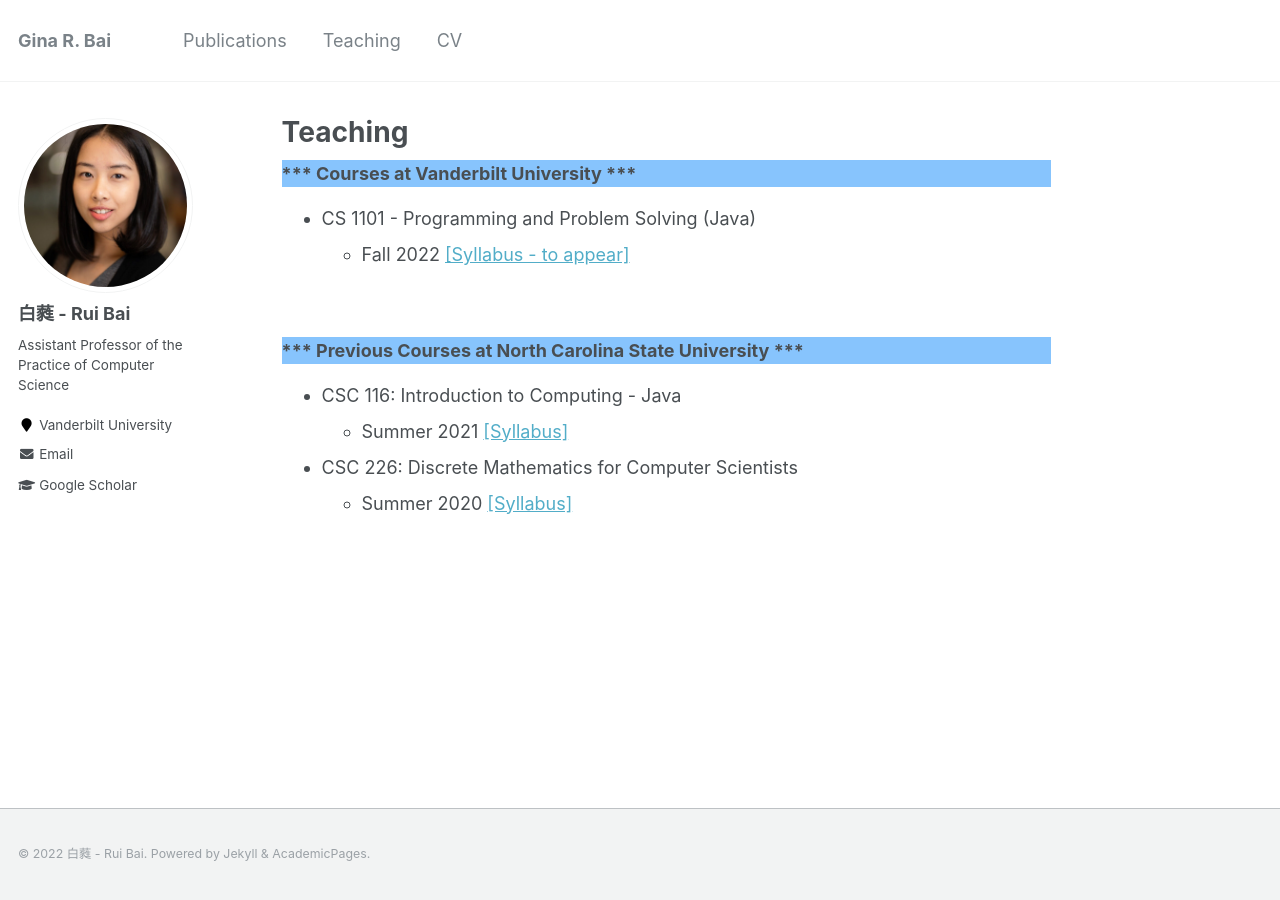
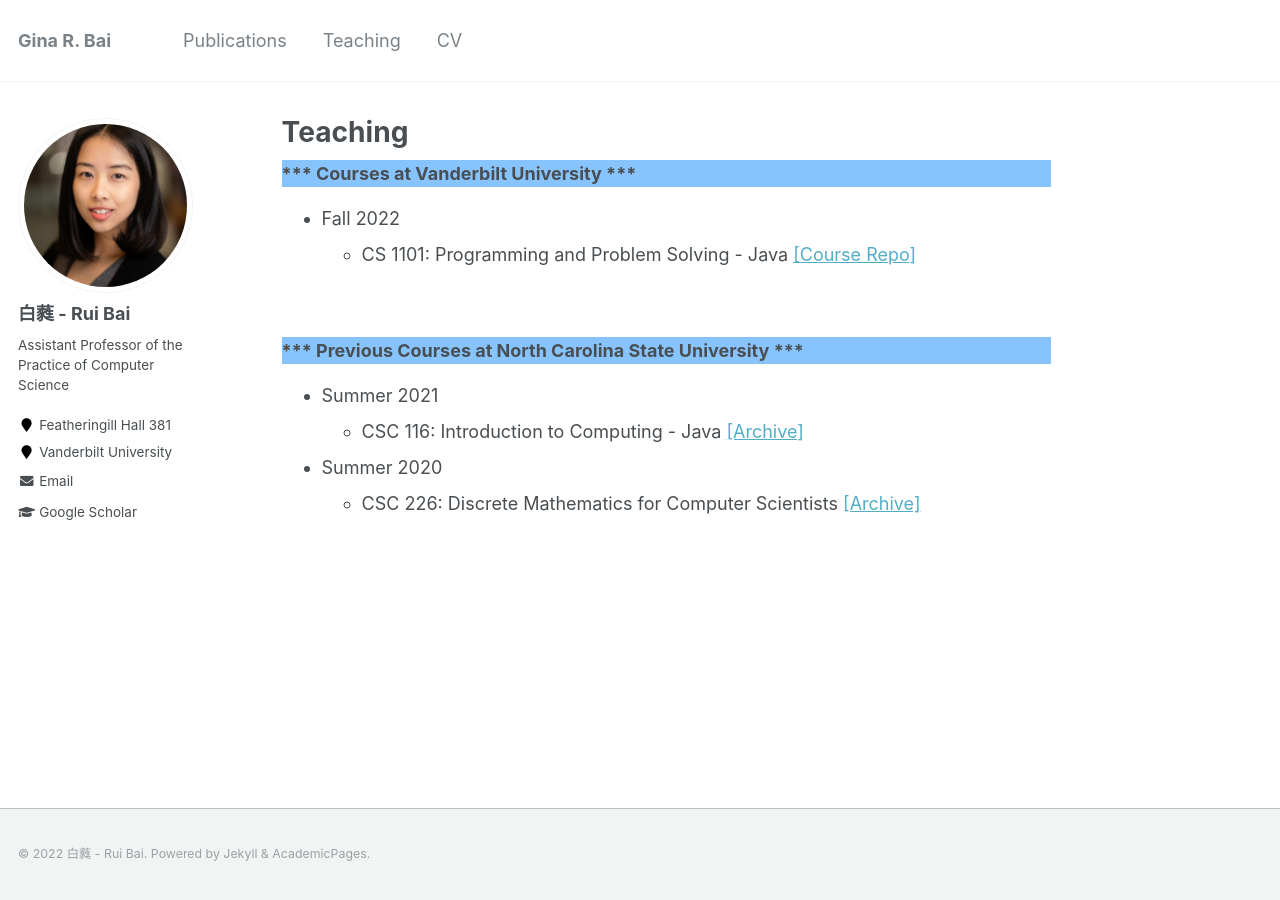
Before and after one commit to ginaBai/ginabai.github.io, a Jekyll site: the page built from _pages/teaching.md, in a window 1280 px wide. Built offline with Jekyll 4.4.1, drawn with Linux system fonts in a browser that asks for light colours.

```diff
--- a/_config.yml
+++ b/_config.yml
@@ -83,7 +83,7 @@ author:
   name             : "白蕤 - Rui Bai"
   avatar           : "ProfilePic.JPG"
   bio              : "Assistant Professor of the Practice of Computer Science"
-  location         : #"Office - TBA"
+  location         : "Featheringill Hall 381"
   employer         : "Vanderbilt University"
   pubmed           : #"https://www.ncbi.nlm.nih.gov/pubmed/?term=john+snow"
   googlescholar    : "https://scholar.google.com/citations?user=wJcOjOUAAAAJ&hl=en"
--- a/_pages/teaching.md
+++ b/_pages/teaching.md
@@ -6,13 +6,13 @@ author_profile: true
 
 <div style="background-color: #87C4FD"><b>*** Courses at Vanderbilt University ***</b></div>
 
-- CS 1101 - Programming and Problem Solving (Java)
-  - Fall 2022 [[Syllabus - to appear]]()
+- Fall 2022
+  - CS 1101: Programming and Problem Solving - Java [[Course Repo]](https://github.com/ginaBai/Fall22-CS1101-ProgrammingAndProblemSolving-Java)
 
 <br>
 <div style="background-color: #87C4FD"><b>*** Previous Courses at North Carolina State University ***</b></div>
 
-- CSC 116: Introduction to Computing - Java
-  - Summer 2021 [[Syllabus]](https://ginabai.github.io/files/Teaching/CSC116(051)_Syllabus.pdf)
-- CSC 226: Discrete Mathematics for Computer Scientists
-  - Summer 2020 [[Syllabus]](https://ginabai.github.io/files/Teaching/CSC226(051)_Syllabus.pdf)
+- Summer 2021
+  - CSC 116: Introduction to Computing - Java [[Archive]](https://github.com/ginaBai/Summer21-CSC116-IntroToComputing-Java)
+- Summer 2020
+  - CSC 226: Discrete Mathematics for Computer Scientists [[Archive]](https://github.com/ginaBai/Summer20-CSC226-DiscreteMathematics)
```
Also changed, not shown: _pages/about.md (+3 -1 lines).
